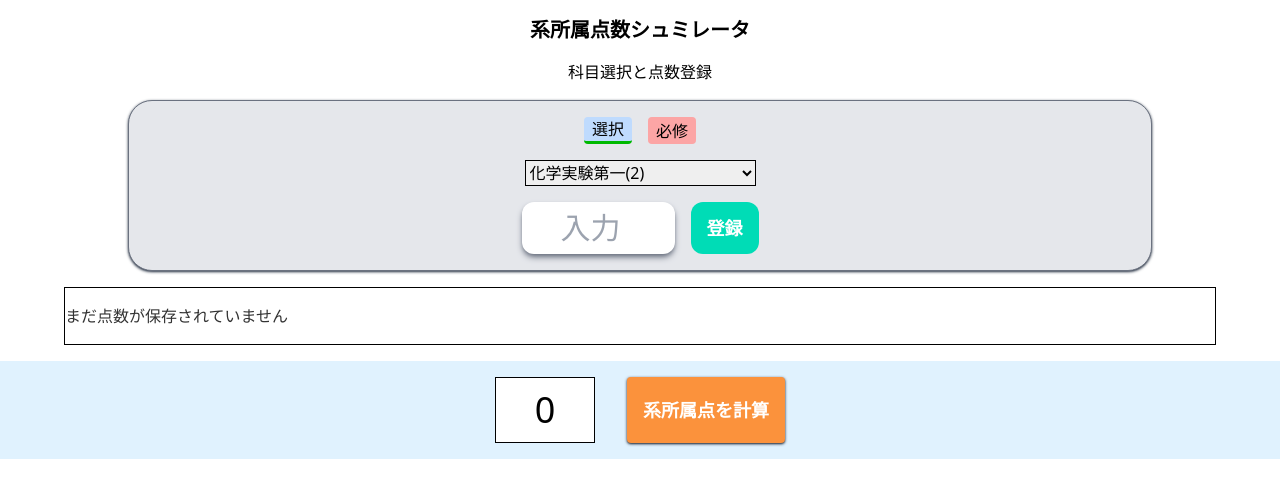
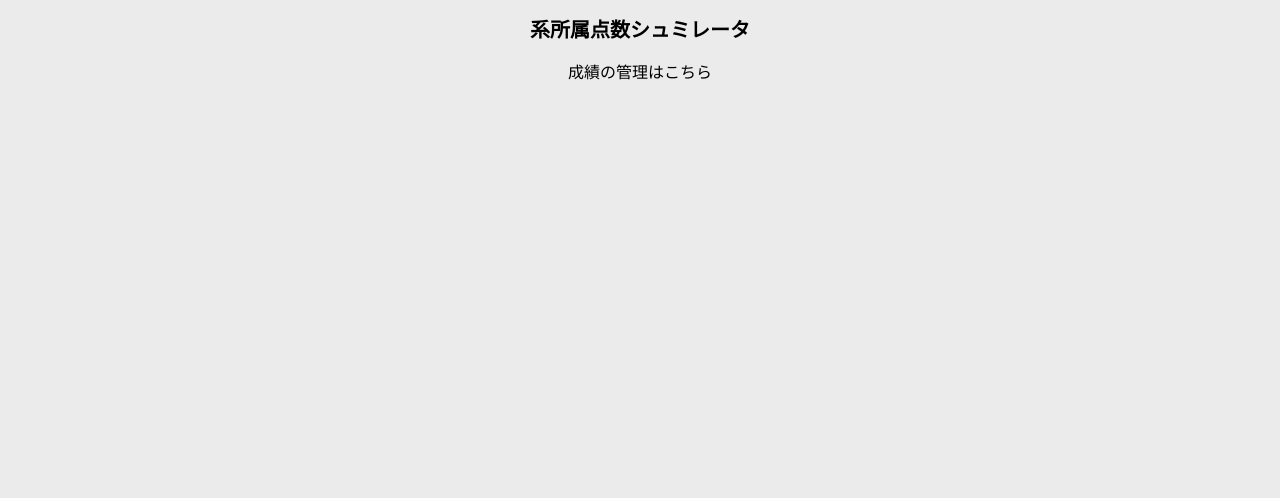
Before and after one commit to IXIN0530/keisyozoku-next, a Next.js app: page / in a window 1280 px wide. Shown: the top 498 px of the page. Built offline with nearby package versions, Linux system fonts and the light colour scheme.

Commit message:
初回コミット

```diff
--- a/app/layout.tsx
+++ b/app/layout.tsx
@@ -13,7 +13,7 @@ export default function RootLayout({
 }) {
   return (
     <html lang="ja" className=''>
-      <body className="">{children}</body>
+      <body className=" bg-bg1">{children}</body>
     </html>
   )
 }
--- a/app/page.tsx
+++ b/app/page.tsx
@@ -1,19 +1,26 @@
 "use client"
 
-import CalculatePoint from "@/components/CalculatePoint";
-import DisplayScores from "@/components/DisplayScores";
-import MakeSubject from "@/components/MakeSubject";
-import useSubjectAndPointList from "@/hooks/useSubjectAndPointList";
+import Link from "next/link";
+import { motion } from "framer-motion";
 
 export default function Home() {
-  const { data, setData } = useSubjectAndPointList();
 
   return (
     <div className="">
-      <h1 className='text-xl font-bold text-center my-4'>系所属点数シュミレータ</h1>
-      <MakeSubject data={data} setData={setData} />
-      <DisplayScores data={data} setData={setData} />
-      <CalculatePoint data={data} setData={setData} />
+      <div className="mx-4 text-center">
+        <motion.h1 className='text-xl font-bold text-center my-4'
+          initial={{ y: 70, opacity: 0 }}
+          animate={{ y: [70, -10, 0], opacity: 1 }}
+          exit={{ y: 70, opacity: 0 }}
+          transition={{ duration: 0.7 }}>系所属点数シュミレータ</motion.h1>
+        <motion.div
+          initial={{ y: 90, opacity: 0 }}
+          animate={{ y: [90, -10, 0], opacity: 1 }}
+          exit={{ y: 90, opacity: 0 }}
+          transition={{ duration: 0.9 }}>
+          <Link className="" href={"/simulate"}>成績の管理はこちら</Link>
+        </motion.div>
+      </div>
     </div>
   );
 }
--- /dev/null
+++ b/app/simulate/page.tsx
@@ -0,0 +1,19 @@
+"use client"
+
+import CalculatePoint from "@/components/CalculatePoint";
+import DisplayScores from "@/components/DisplayScores";
+import MakeSubject from "@/components/MakeSubject";
+import useSubjectAndPointList from "@/hooks/useSubjectAndPointList";
+
+export default function Home() {
+  const { data, setData } = useSubjectAndPointList();
+
+  return (
+    <div className="">
+      <h1 className='text-xl font-bold text-center my-4'>系所属点数シュミレータ</h1>
+      <MakeSubject data={data} setData={setData} />
+      <DisplayScores data={data} setData={setData} />
+      <CalculatePoint data={data} setData={setData} />
+    </div>
+  );
+}
--- a/tailwind.config.ts
+++ b/tailwind.config.ts
@@ -13,6 +13,10 @@ const config: Config = {
                 'gradient-conic':
                     'conic-gradient(from 180deg at 50% 50%, var(--tw-gradient-stops))',
             },
+            colors: {
+                "bg1": "#ebebeb",
+                "bg2": "white",
+            }
         },
     },
     plugins: [],
```
Also changed, not shown: package.json (+6 -5 lines), 1 other file (tests, documents, lock files or other folders).
